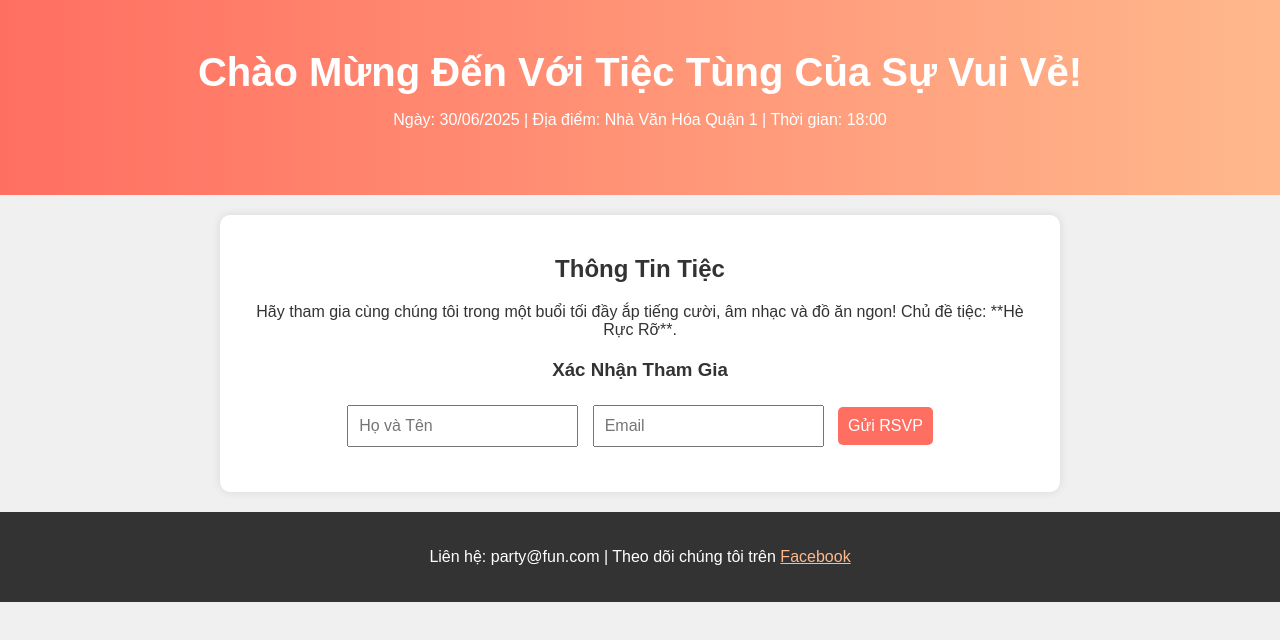
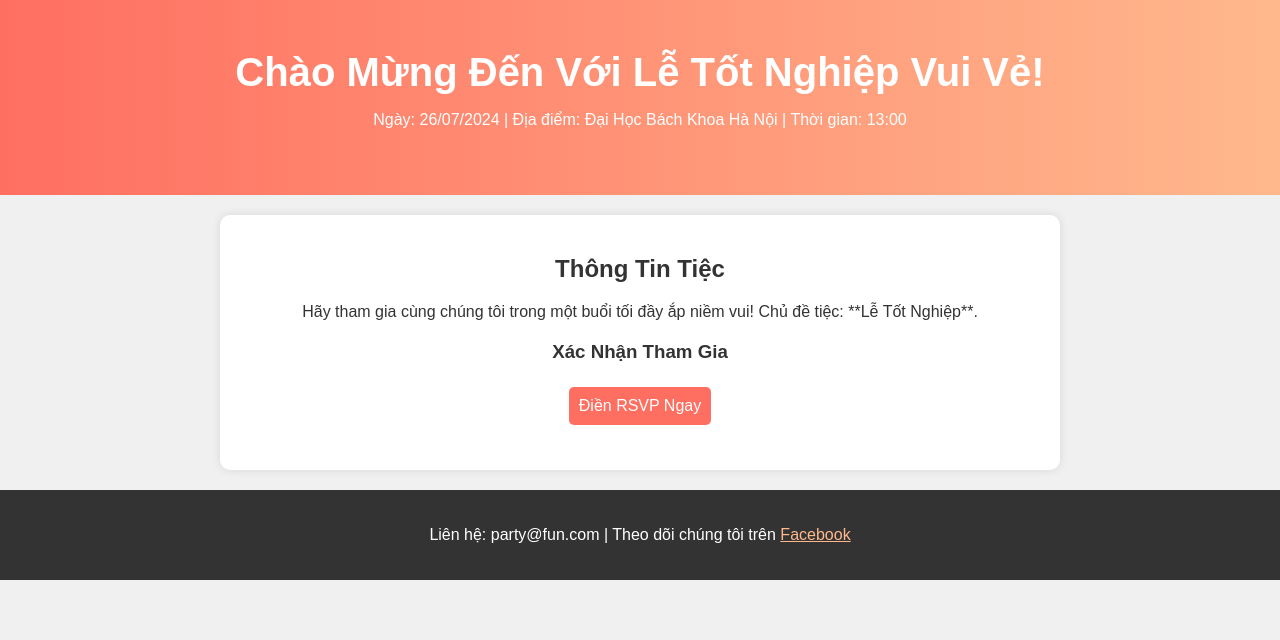
Before and after one commit to ducmanh2312/invite, a plain HTML site: page index.html in a window 1280 px wide. Drawn offline with Linux system fonts and the light colour scheme.

Commit message:
Update index.html

```diff
--- a/index.html
+++ b/index.html
@@ -3,7 +3,7 @@
 <head>
     <meta charset="UTF-8">
     <meta name="viewport" content="width=device-width, initial-scale=1.0">
-    <title>Tham Dự Tiệc Tùng Của Sự Vui Vẻ</title>
+    <title>Tham Dự Lễ Tốt Nghiệp</title>
     <style>
         body {
             font-family: Arial, sans-serif;
@@ -58,17 +58,17 @@
 </head>
 <body>
     <header>
-        <h1>Chào Mừng Đến Với Tiệc Tùng Của Sự Vui Vẻ!</h1>
-        <p>Ngày: 30/06/2025 | Địa điểm: Nhà Văn Hóa Quận 1 | Thời gian: 18:00</p>
+        <h1>Chào Mừng Đến Với Lễ Tốt Nghiệp Vui Vẻ!</h1>
+        <p>Ngày: 26/07/2024 | Địa điểm: Đại Học Bách Khoa Hà Nội | Thời gian: 13:00</p>
     </header>
     <div class="container">
         <h2>Thông Tin Tiệc</h2>
-        <p>Hãy tham gia cùng chúng tôi trong một buổi tối đầy ắp tiếng cười, âm nhạc và đồ ăn ngon! Chủ đề tiệc: **Hè Rực Rỡ**.</p>
+        <p>Hãy tham gia cùng chúng tôi trong một buổi tối đầy ắp niềm vui! Chủ đề tiệc: **Lễ Tốt Nghiệp**.</p>
         <div class="rsvp-form">
             <h3>Xác Nhận Tham Gia</h3>
-            <input type="text" placeholder="Họ và Tên" required>
-            <input type="email" placeholder="Email" required>
-            <button type="submit">Gửi RSVP</button>
+            <a href="https://docs.google.com/forms/d/e/1FAIpQLSfqzSInAg3k_vzskfnSW5QOT-DHY8fCHLFhRcu0z2BKATMD6w/viewform?usp=dialog" target="_blank">
+                <button>Điền RSVP Ngay</button>
+            </a>
         </div>
     </div>
     <footer>
```
